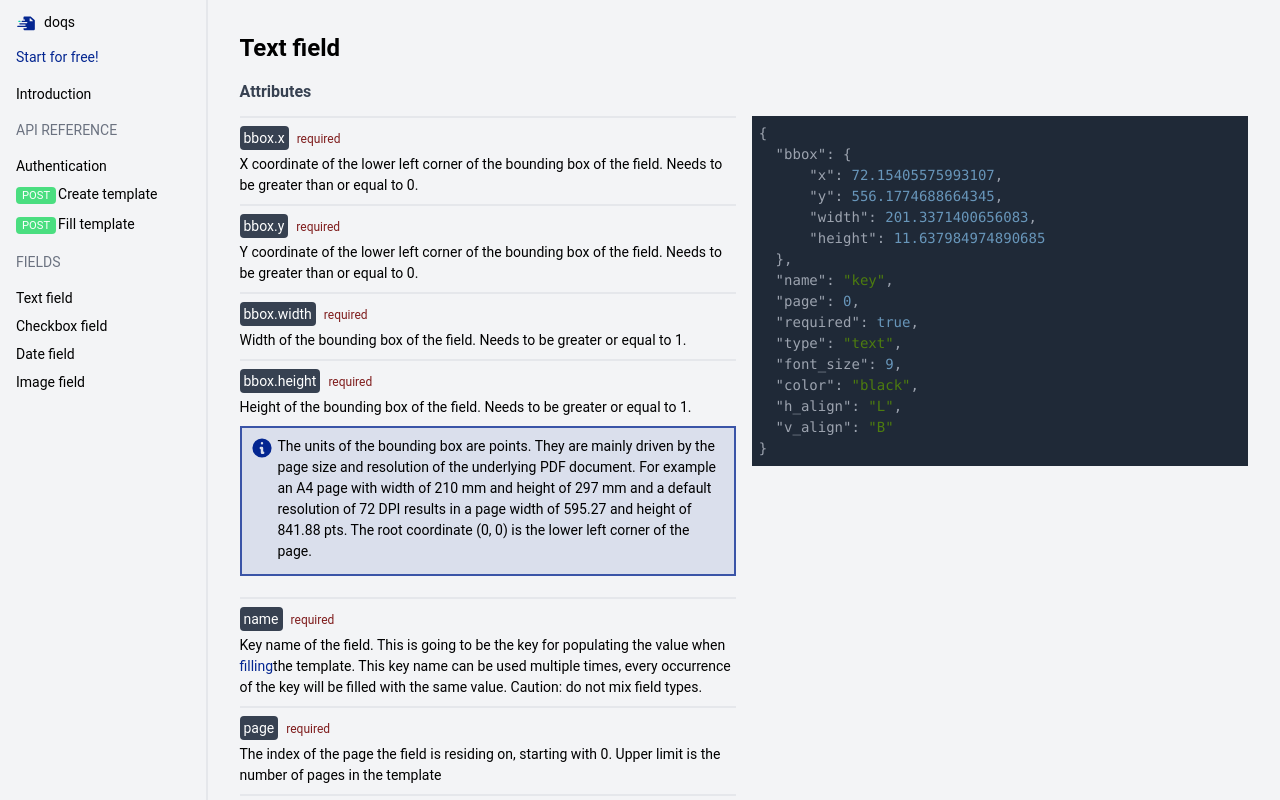
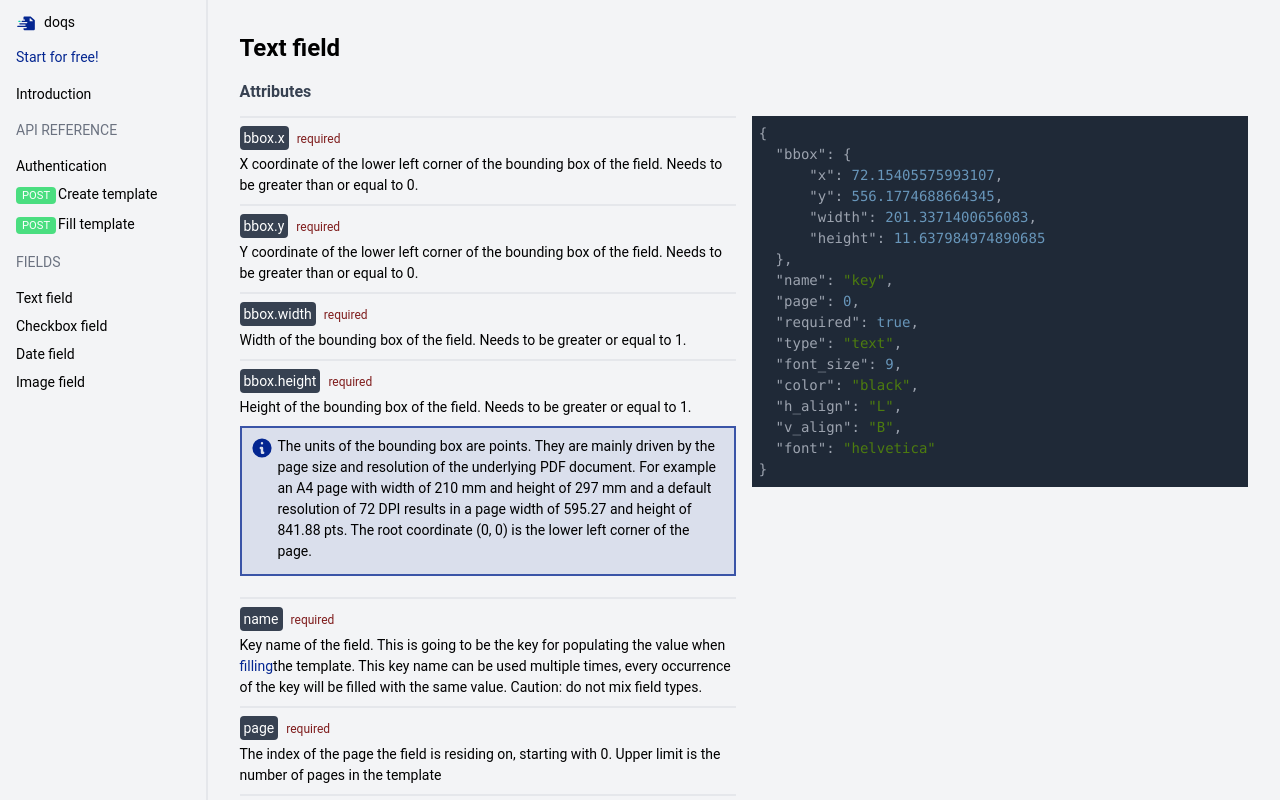
Before and after one commit to doqs-dev/docs, a Next.js app: page /fields/text in a window 1280 px wide. Shown: the top 800 px of the page. Built offline with nearby package versions, Linux system fonts and the light colour scheme.

Commit message:
feat: include in example

```diff
--- a/pages/fields/date.mdx
+++ b/pages/fields/date.mdx
@@ -65,7 +65,8 @@ Add a date / time or datetime field to your template and control the output form
     "h_align": "L",
     "v_align": "B",
     "locale": "en_US",
-    "format": "%Y-%m-%d %H:%M:%S"
+    "format": "%Y-%m-%d %H:%M:%S",
+    "font": "helvetica"
 }`}/>
         </div>
     </div>
--- a/pages/fields/text.mdx
+++ b/pages/fields/text.mdx
@@ -52,7 +52,8 @@ import {Attribute} from "../../components/attribute"; import {Grid} from "../../
     "font_size": 9,
     "color": "black",
     "h_align": "L",
-    "v_align": "B"
+    "v_align": "B",
+    "font": "helvetica"
 }`}/>
         </div>
     </div>
```
